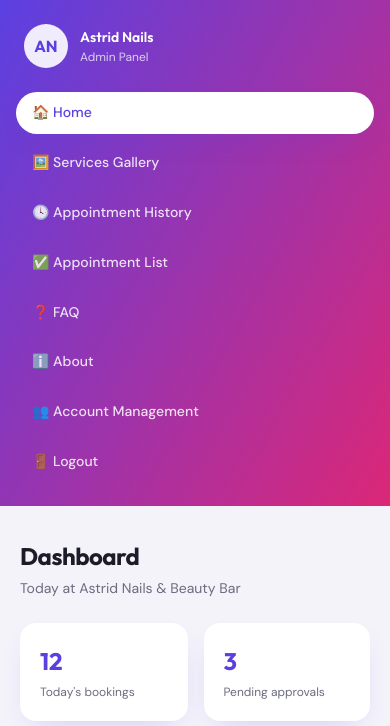
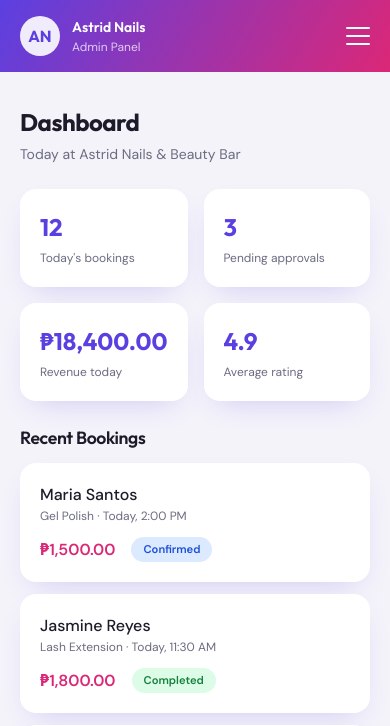
Before and after one commit to FrancisGiann/LuxeGlow, a PHP site: page /admin_dashboard.php in a window 390 px wide. Shown: the top 726 px of the page. Run offline with PHP 8.4, Linux system fonts and the light colour scheme; data comes from the database, SQL or seed files in the repository; data that the repository does not hold is empty.

Commit message:
feat: mobile hamburger menu with smooth slide/fade animations and morphing icon for admin and homepage

```diff
--- a/admin_dashboard.php
+++ b/admin_dashboard.php
@@ -27,7 +27,7 @@ $pageFile = $adminPages[$currentPage];
   <link rel="preconnect" href="https://fonts.googleapis.com" />
   <link rel="preconnect" href="https://fonts.gstatic.com" crossorigin />
   <link href="https://fonts.googleapis.com/css2?family=Outfit:wght@400;500;600;700;800&family=DM+Sans:wght@400;500;600;700&display=swap" rel="stylesheet" />
-  <link rel="stylesheet" href="assets/css/admin-page/admin-style.css" />
+  <link rel="stylesheet" href="assets/css/admin-page/admin-style.css?v=<?php echo time(); ?>" />
 </head>
 <body>
   <div class="admin-layout">
--- a/assets/css/admin-page/admin-style.css
+++ b/assets/css/admin-page/admin-style.css
@@ -78,12 +78,18 @@ select {
 .sidebar__brand {
   display: flex;
   align-items: center;
-  gap: 0.75rem;
-  padding: 1.5rem;
+  justify-content: space-between;
+  padding: 1rem 1.25rem;
+}
+@media (min-width: 1024px) {
+  .sidebar__brand {
+    padding: 1.5rem;
+    justify-content: flex-start;
+  }
 }
 .sidebar__logo {
-  height: 44px;
-  width: 44px;
+  height: 40px;
+  width: 40px;
   border-radius: 50%;
   background: rgba(255, 255, 255, 0.9);
   display: flex;
@@ -92,6 +98,12 @@ select {
   font-family: var(--font-display);
   font-weight: 700;
   color: var(--brand-purple);
+}
+@media (min-width: 1024px) {
+  .sidebar__logo {
+    height: 44px;
+    width: 44px;
+  }
 }
 .sidebar__brand-title {
   font-family: var(--font-display);
@@ -103,16 +115,73 @@ select {
   color: rgba(255, 255, 255, 0.75);
 }
 
+.sidebar__toggle {
+  display: flex;
+  flex-direction: column;
+  justify-content: space-between;
+  width: 24px;
+  height: 18px;
+  background: transparent;
+  border: none;
+  cursor: pointer;
+  padding: 0;
+  z-index: 10;
+}
+.sidebar__toggle span {
+  display: block;
+  width: 100%;
+  height: 2.2px;
+  background: #ffffff;
+  border-radius: 2px;
+  transition: transform 0.3s cubic-bezier(0.4, 0, 0.2, 1), opacity 0.25s ease;
+}
+.sidebar.is-open .sidebar__toggle span:nth-child(1) {
+  transform: translateY(7.9px) rotate(45deg);
+}
+.sidebar.is-open .sidebar__toggle span:nth-child(2) {
+  opacity: 0;
+  transform: scaleX(0);
+}
+.sidebar.is-open .sidebar__toggle span:nth-child(3) {
+  transform: translateY(-7.9px) rotate(-45deg);
+}
+@media (min-width: 1024px) {
+  .sidebar__toggle {
+    display: none;
+  }
+}
+
 .sidebar__nav {
   display: flex;
-  flex-wrap: wrap;
-  gap: 0.5rem;
-  padding: 0 1rem 1.5rem;
+  flex-direction: column;
+  gap: 0.35rem;
+  max-height: 0;
+  opacity: 0;
+  overflow: hidden;
+  transform: translateY(-8px);
+  padding: 0 1.25rem;
+  transition: max-height 0.35s cubic-bezier(0.4, 0, 0.2, 1),
+              opacity 0.3s ease,
+              transform 0.3s cubic-bezier(0.4, 0, 0.2, 1),
+              padding 0.35s ease;
+}
+.sidebar.is-open .sidebar__nav {
+  max-height: 500px;
+  opacity: 1;
+  transform: translateY(0);
+  padding: 0.25rem 1.25rem 1.25rem;
 }
 @media (min-width: 1024px) {
   .sidebar__nav {
+    display: flex;
     flex-direction: column;
-    flex-wrap: nowrap;
+    max-height: none;
+    opacity: 1;
+    overflow: visible;
+    transform: none;
+    padding: 0 1rem 1.5rem;
+    gap: 0.5rem;
+    transition: none;
   }
 }
 
@@ -132,6 +201,14 @@ select {
   text-decoration: none;
   width: 100%;
   font-family: var(--font-sans);
+}
+@media (min-width: 1024px) {
+  .sidebar__item {
+    width: 100%;
+    padding: 0.65rem 1rem;
+    font-size: 0.875rem;
+    gap: 0.6rem;
+  }
 }
 .sidebar__item:hover {
   background: rgba(255, 255, 255, 0.15);
--- a/assets/js/admin-page/admin.js
+++ b/assets/js/admin-page/admin.js
@@ -209,6 +209,20 @@ function openConfirmModal(title, message, onConfirm) {
   confirmCallback = onConfirm;
   confirmModal.showModal();
 }
+
+/* ---------- Mobile Sidebar Toggle ---------- */
+const initSidebarToggle = () => {
+  const toggleBtn = document.getElementById("sidebarToggle");
+  const sidebar = document.querySelector(".sidebar");
+  if (toggleBtn && sidebar && !toggleBtn.dataset.bound) {
+    toggleBtn.dataset.bound = "true";
+    toggleBtn.addEventListener("click", () => {
+      sidebar.classList.toggle("is-open");
+    });
+  }
+};
+document.addEventListener("DOMContentLoaded", initSidebarToggle);
+initSidebarToggle();
 
 /* ---------- Toast ---------- */
 let toastTimer;
--- a/includes/partials/admin_sidebar.php
+++ b/includes/partials/admin_sidebar.php
@@ -1,11 +1,18 @@
 <?php $currentPage = $currentPage ?? 'home_overview'; ?>
 <aside class="sidebar">
   <div class="sidebar__brand">
-    <div class="sidebar__logo">AN</div>
-    <div>
-      <p class="sidebar__brand-title">Astrid Nails</p>
-      <p class="sidebar__brand-sub">Admin Panel</p>
+    <div style="display: flex; align-items: center; gap: 0.75rem;">
+      <div class="sidebar__logo">AN</div>
+      <div>
+        <p class="sidebar__brand-title">Astrid Nails</p>
+        <p class="sidebar__brand-sub">Admin Panel</p>
+      </div>
     </div>
+    <button class="sidebar__toggle" id="sidebarToggle" aria-label="Toggle Navigation">
+      <span></span>
+      <span></span>
+      <span></span>
+    </button>
   </div>
 
   <nav class="sidebar__nav">
--- a/includes/partials/header.php
+++ b/includes/partials/header.php
@@ -8,7 +8,7 @@
   <link rel="preconnect" href="https://fonts.googleapis.com" />
   <link rel="preconnect" href="https://fonts.gstatic.com" crossorigin />
   <link href="https://fonts.googleapis.com/css2?family=Outfit:wght@400;500;600;700;800&family=DM+Sans:wght@400;500;600;700&display=swap" rel="stylesheet" />
-  <link rel="stylesheet" href="assets/css/style.css" />
+  <link rel="stylesheet" href="assets/css/style.css?v=<?php echo time(); ?>" />
 </head>
 <body>
 
```
Also changed, not shown: assets/css/style.css (+35 -6 lines), assets/js/index.js (+12 -4 lines).
